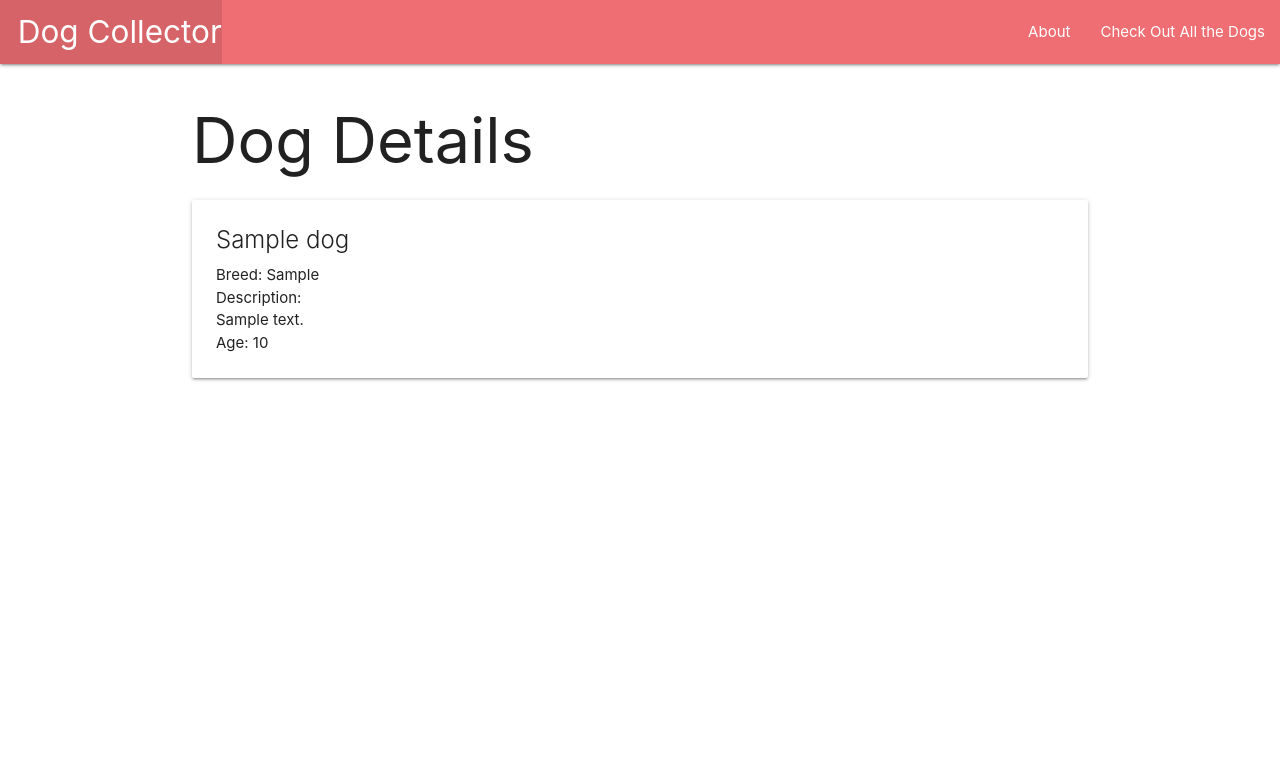
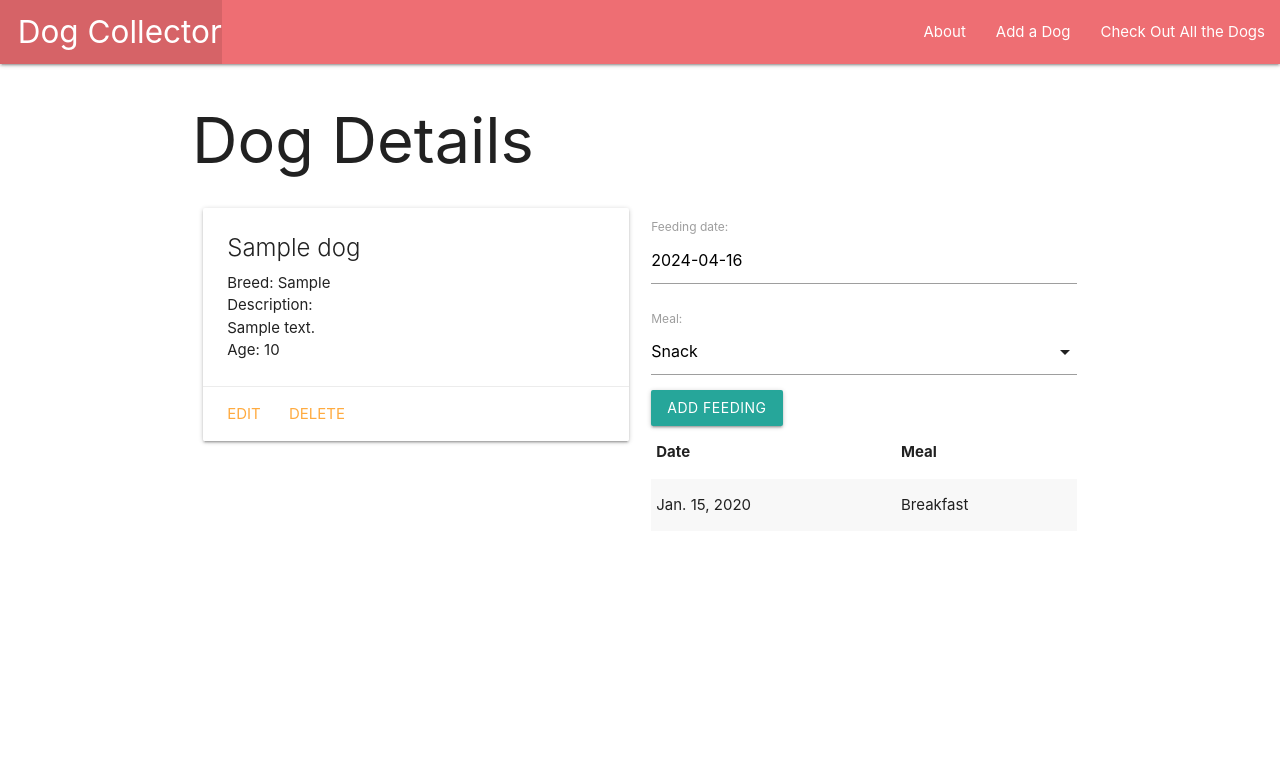
Before and after one commit to rcallebs/dogs, a Django app: page /dogs/1/ in a window 1280 px wide. Shown: the top 771 px of the page. Run offline with Django 5.2, Linux system fonts and the light colour scheme; tables that the repository leaves empty hold one stand-in row (values such as "Sample post").

Commit message:
complete parts 3-4

```diff
--- a/main_app/admin.py
+++ b/main_app/admin.py
@@ -1,5 +1,6 @@
 from django.contrib import admin
 # import models
-from .models import Dog
+from .models import Dog, Feeding
 # Register your models here.
 admin.site.register(Dog)
+admin.site.register(Feeding)
--- /dev/null
+++ b/main_app/forms.py
@@ -0,0 +1,7 @@
+from django.forms import ModelForm
+from .models import Feeding
+
+class FeedingForm(ModelForm):
+  class Meta:
+    model = Feeding
+    fields = ['date', 'meal']
--- a/main_app/models.py
+++ b/main_app/models.py
@@ -1,4 +1,13 @@
 from django.db import models
+from django.urls import reverse
+
+MEALS = (
+    ('B', 'Breakfast'),
+    ('D', 'Dinner'),
+    ('S', 'Snack')
+)
+
+
 
 # Create your models here.
 class Dog(models.Model):
@@ -9,3 +18,23 @@ class Dog(models.Model):
 
     def __str__(self):
         return self.name
+
+    def get_absolute_url(self):
+        return reverse('detail', kwargs={'dog_id': self.id})
+
+class Feeding(models.Model):
+    date = models.DateField('feeding date')
+    meal = models.CharField(
+        max_length=1,
+        choices=MEALS,
+        # default to a snack
+        default=MEALS[2][0]
+        )
+    # Create a dog_id foreign key
+    dog = models.ForeignKey(Dog, on_delete=models.CASCADE)
+
+    def __str__(self):
+        return f"{self.get_meal_display()} on {self.date}"
+
+    class Meta:
+        ordering = ['-date']
--- a/main_app/templates/base.html
+++ b/main_app/templates/base.html
@@ -8,17 +8,19 @@
   <title>Dog Collector</title>
   <link rel="stylesheet" href="https://cdnjs.cloudflare.com/ajax/libs/materialize/1.0.0/css/materialize.min.css">
   <link rel="stylesheet" type="text/css" href="{% static 'css/style.css' %}">
+  <script src="https://cdnjs.cloudflare.com/ajax/libs/materialize/1.0.0/js/materialize.min.js"></script>
 </head>
 <body>
   <header class="navbar-fixed">
     <nav>
       <div class="nav-wrapper">
         <ul>
-          <li><a href="/" class="left brand-logo">&nbsp;&nbsp;Dog Collector</a></li>
+          <li><a href="{% url 'home' %}" class="left brand-logo">&nbsp;&nbsp;Dog Collector</a></li>
         </ul>
         <ul class="right">
-          <li><a href="/about">About</a></li>
-          <li><a href="/dogs">Check Out All the Dogs</a></li>
+          <li><a href="{% url 'about' %}">About</a></li>
+          <li><a href="{% url 'dogs_create' %}">Add a Dog</a></li>
+          <li><a href="{% url 'index' %}">Check Out All the Dogs</a></li>
         </ul>
       </div>
     </nav>
--- a/main_app/templates/dogs/detail.html
+++ b/main_app/templates/dogs/detail.html
@@ -3,6 +3,8 @@
 
 <h1>Dog Details</h1>
 
+<div class="row">
+  <div class="col s6">
     <div class="card">
       <div class="card-content">
         <span class="card-title">{{ dog.name }}</span>
@@ -14,6 +16,44 @@
           <p>Age: Puppy</p>
         {% endif %}
       </div>
+      <div class="card-action">
+        <a href="{% url 'dogs_update' dog.id %}">Edit</a>
+        <a href="{% url 'dogs_delete' dog.id %}">Delete</a>
       </div>
+    </div>
+  </div>
+  <div class="col s6">
+    <form action="{% url 'add_feeding' dog.id %}" method="POST">
+      {% csrf_token %}
+      {{ feeding_form.as_p }}
+      <input type="submit" class="btn" value="Add Feeding">
+    </form>
+    <table class="striped">
+      <thead>
+        <tr><th>Date</th><th>Meal</th></tr>
+      </thead>
+      <tbody>
+        {% for feeding in dog.feeding_set.all %}
+          <tr>
+            <td>{{feeding.date}}</td>
+            <td>{{feeding.get_meal_display}}</td>
+          </tr>
+        {% endfor %}
+      </tbody>
+    </table>
+  </div>
+</div>
+<script>
+  const dateEl = document.getElementById('id_date');
+  // M is Materialize's global variable
+  M.Datepicker.init(dateEl, {
+    format: 'yyyy-mm-dd',
+    defaultDate: new Date(),
+    setDefaultDate: true,
+    autoClose: true
+  });
 
+  const selectEl = document.getElementById('id_meal');
+  M.FormSelect.init(selectEl);
+</script>
 {% endblock %}
--- a/main_app/urls.py
+++ b/main_app/urls.py
@@ -1,4 +1,5 @@
 from django.urls import path
+
 from . import views
 
 urlpatterns = [
@@ -6,4 +7,8 @@ urlpatterns = [
     path('about/', views.about, name='about'),
     path('dogs/', views.dogs_index, name='index'),
     path('dogs/<int:dog_id>/', views.dogs_detail, name='detail'),
+    path('dogs/create', views.DogCreate.as_view(), name='dogs_create'),
+    path('dogs/<int:pk>/update', views.DogUpdate.as_view(), name='dogs_update'),
+    path('dogs/<int:pk>/delete', views.DogDelete.as_view(), name='dogs_delete'),
+    path('dogs/<int:dog_id>/add_feeding/', views.add_feeding, name='add_feeding'),
 ]
--- a/main_app/views.py
+++ b/main_app/views.py
@@ -1,6 +1,7 @@
-from django.shortcuts import render
-
+from django.shortcuts import render, redirect
+from django.views.generic import CreateView, UpdateView, DeleteView
 from .models import Dog
+from .forms import FeedingForm
 
 def home(request):
     return render(request, 'home.html')
@@ -19,4 +20,30 @@ def dogs_index(request):
 
 def dogs_detail(request, dog_id):
     dog = Dog.objects.get(id=dog_id)
-    return render(request, 'dogs/detail.html', { 'dog': dog })
+    feeding_form = FeedingForm()
+    return render(request, 'dogs/detail.html', {
+        'dog': dog, 'feeding_form': feeding_form })
+
+def add_feeding(request, dog_id):
+      # create a ModelForm instance using the data in request.POST
+    form = FeedingForm(request.POST)
+    # validate the form
+    if form.is_valid():
+    # don't save the form to the db until it
+    # has the dog_id assigned
+        new_feeding = form.save(commit=False)
+        new_feeding.dog_id = dog_id
+        new_feeding.save()
+    return redirect('detail', dog_id=dog_id)
+
+class DogCreate(CreateView):
+    model = Dog
+    fields = '__all__'
+
+class DogUpdate(UpdateView):
+    model = Dog
+    fields = ['breed', 'description', 'age']
+
+class DogDelete(DeleteView):
+    model = Dog
+    success_url = '/dogs'
```
Also changed, not shown: main_app/templates/main_app/dog_confirm_delete.html (added, +13 -0 lines), main_app/templates/main_app/dog_form.html (added, +19 -0 lines), main_app/migrations/0002_feeding.py (added). Lines whose indentation alone changed are shown as unchanged.
